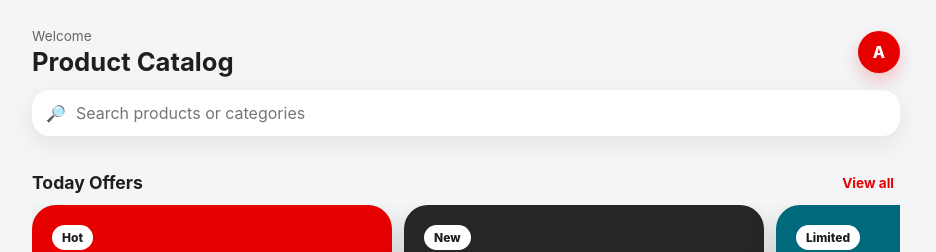
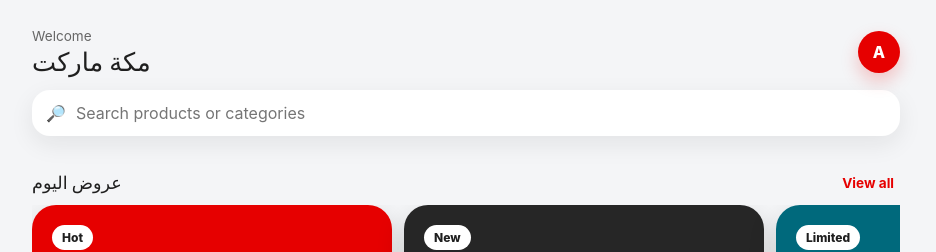
Before and after one commit to AhmedYousefHafiz/makkah-store, a React (Vite) app: page / in a window 1280 px wide. Shown: the top 252 px of the page, without its empty margins (174-1110 px from the left). Built offline with nearby package versions, Linux system fonts and the light colour scheme.

Commit message:
update data

```diff
--- a/src/components/Header.tsx
+++ b/src/components/Header.tsx
@@ -9,7 +9,7 @@ function Header({ searchText, onSearchChange }: HeaderProps) {
       <div className="header-top">
         <div>
           <p className="welcome-text">Welcome</p>
-          <h1>Product Catalog</h1>
+          <h1>مكة ماركت</h1>
         </div>
         <div className="profile-button" aria-label="User profile">A</div>
       </div>
--- a/src/components/OfferSection.tsx
+++ b/src/components/OfferSection.tsx
@@ -7,7 +7,7 @@ function OfferSection() {
   return (
     <section className="section-block">
       <div className="section-title-row">
-        <h2>Today Offers</h2>
+        <h2>عروض اليوم</h2>
         <button className="text-button">View all</button>
       </div>
 
--- a/src/components/ProductCard.tsx
+++ b/src/components/ProductCard.tsx
@@ -12,7 +12,6 @@ function ProductCard({ product }: ProductCardProps) {
   return (
     <article className="product-card">
       <div className="product-image" aria-hidden="true">
-
         <img
           src={product.image}
           className="product-photo"
--- a/src/data/products.json
+++ b/src/data/products.json
@@ -15,7 +15,7 @@
     "price": 1200,
     "oldPrice": 1400,
     "category": "Mobiles",
-    "image": "/images/sugar.jpeg",
+    "image": "./images/sugar.jpeg",
     "description": "Latest iPhone model with high performance.",
     "isFeatured": true
   },
```
Also changed, not shown: 1 other file (tests, documents, lock files or other folders).
